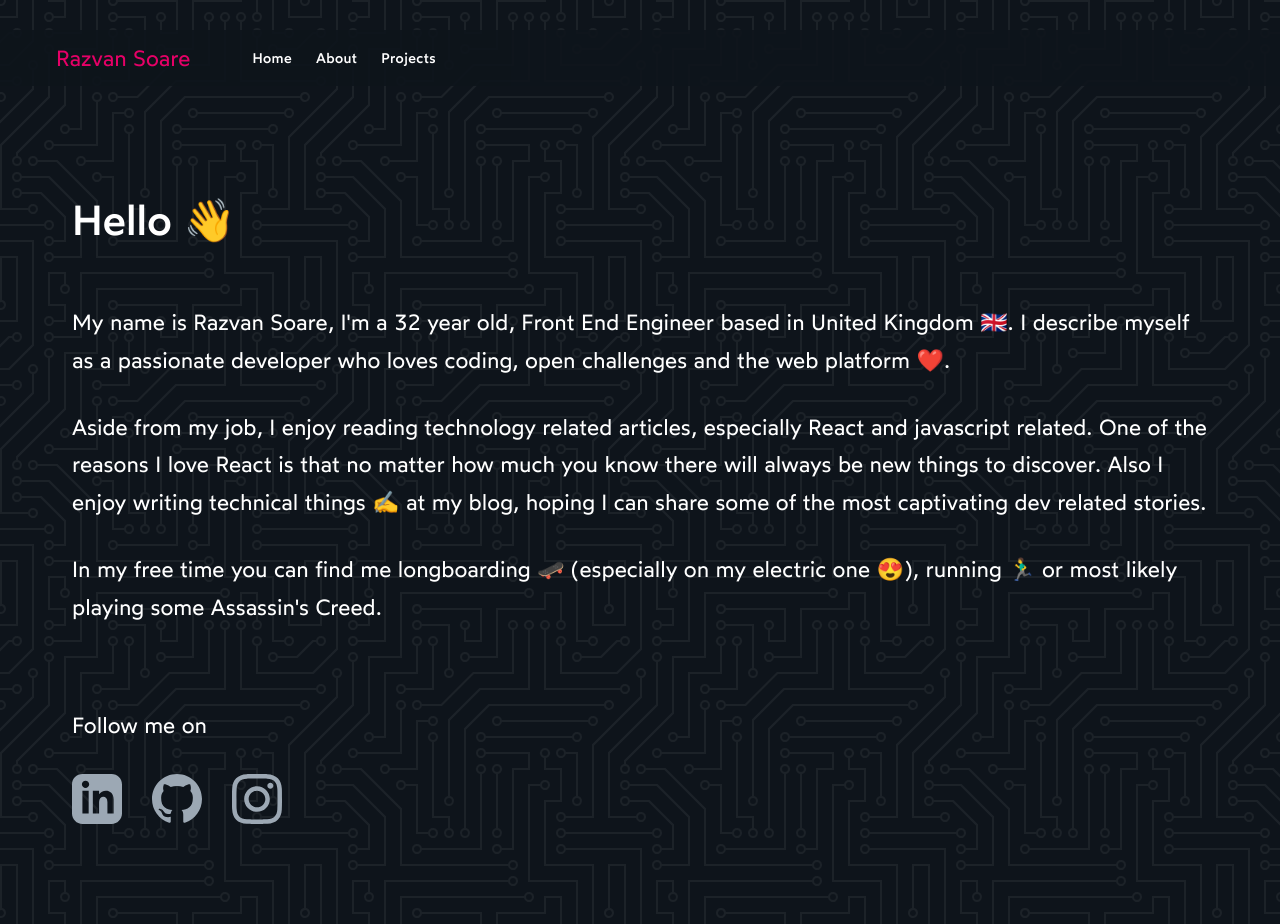
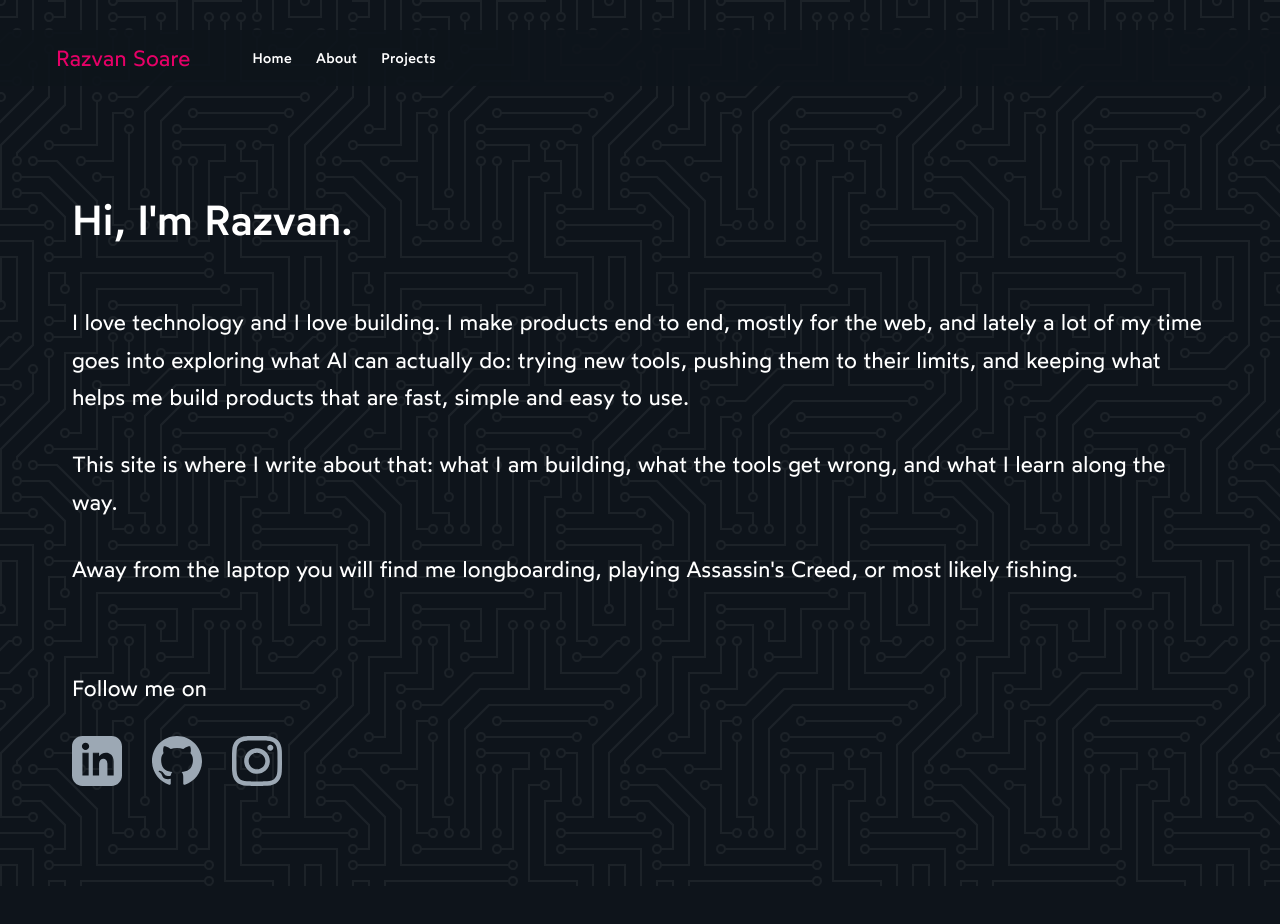
Before and after one commit to razvan-soare/razvan-blog, a Next.js app: page /about in a window 1280 px wide. After the commit the page ends 886 px from the top, so only its background shows below. Built offline with nearby package versions, Linux system fonts and the light colour scheme; no server answers.

Commit message:
docs: refresh About page copy

```diff
--- a/src/app/about/page.tsx
+++ b/src/app/about/page.tsx
@@ -3,7 +3,8 @@ import type { Metadata } from 'next';
 
 export const metadata: Metadata = {
   title: 'About - Razvan Soare',
-  description: 'About Razvan Soare - React developer and technology enthusiast',
+  description:
+    'About Razvan Soare. I build products end to end, mostly for the web, and explore what AI can do.',
 };
 
 export default function AboutPage() {
--- a/src/components/About/index.tsx
+++ b/src/components/About/index.tsx
@@ -1,33 +1,23 @@
-'use client';
-
 import React from 'react';
 
 export default function About() {
-  const birthDate = new Date('1994-08-03');
-  const now = new Date();
-  let age = now.getFullYear() - birthDate.getFullYear();
-  const m = now.getMonth() - birthDate.getMonth();
-  if (m < 0 || (m === 0 && now.getDate() < birthDate.getDate())) age--;
-
   return (
     <div className="py-[100px] [&>h1]:text-[42px] [&>h1]:mb-[50px] [&>p]:text-[22px] [&>p]:leading-[1.7] [&>p]:mb-[30px]">
-      <h1>Hello 👋</h1>
+      <h1>Hi, I&apos;m Razvan.</h1>
       <p>
-        My name is Razvan Soare, I&apos;m a {age} year old, Front End Engineer
-        based in United Kingdom 🇬🇧. I describe myself as a passionate developer
-        who loves coding, open challenges and the web platform ❤️.
+        I love technology and I love building. I make products end to end,
+        mostly for the web, and lately a lot of my time goes into exploring
+        what AI can actually do: trying new tools, pushing them to their
+        limits, and keeping what helps me build products that are fast,
+        simple and easy to use.
       </p>
       <p>
-        Aside from my job, I enjoy reading technology related articles,
-        especially React and javascript related. One of the reasons I love React
-        is that no matter how much you know there will always be new things to
-        discover. Also I enjoy writing technical things ✍️ at my blog, hoping I
-        can share some of the most captivating dev related stories.
+        This site is where I write about that: what I am building, what the
+        tools get wrong, and what I learn along the way.
       </p>
       <p>
-        In my free time you can find me longboarding 🛹 (especially on my
-        electric one 😍), running 🏃‍♂️ or most likely playing some Assassin&apos;s
-        Creed.
+        Away from the laptop you will find me longboarding, playing
+        Assassin&apos;s Creed, or most likely fishing.
       </p>
       <br />
       <br />
```
